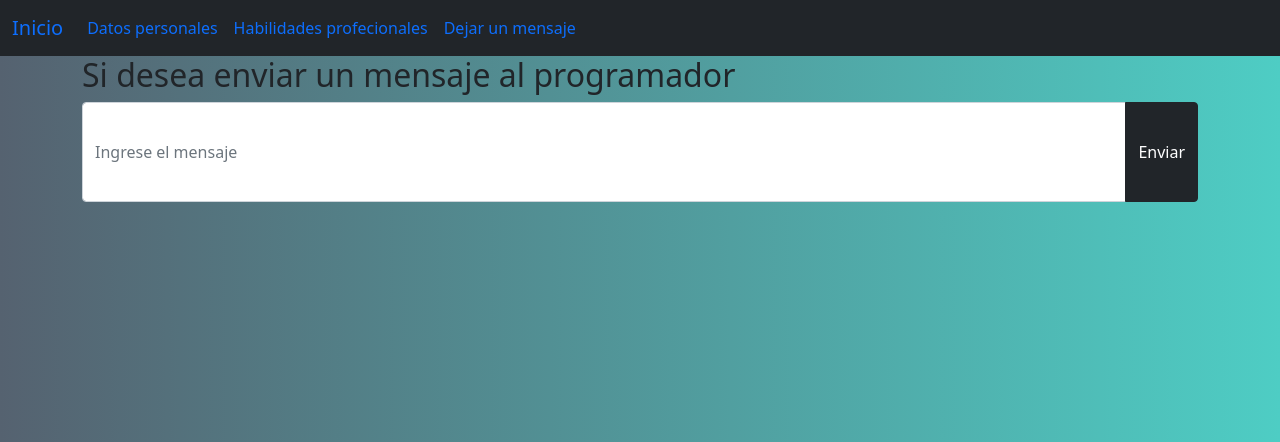
After one commit to Br3shel/Examen-U1, a Flask app: page /mensaje in a window 1280 px wide. The commit adds this page. Shown: the top 442 px of the page. Run offline with Flask 3, Linux system fonts and the light colour scheme.

Commit message:
examen finalizado

```diff
--- a/src/app.py
+++ b/src/app.py
@@ -1,10 +1,26 @@
-from flask import Flask, render_template
+from flask import Flask, render_template,request
 
 app=Flask(__name__)
+
 @app.route('/')
 def index():
+    return render_template('index.html')
 
-    return render_template('index.html')
+@app.route('/habilidades')
+def habilidades():
+    return render_template('habilidades.html')
+
+@app.route('/datos')
+def datos():
+    return render_template('datos.html')
+
+@app.route('/mensaje', methods=['GET','POST'])
+def mensaje():
+    if request.method=='POST':
+        info=(request.form['mensaje'])
+        return render_template('enviado.html',info=info)
+    else:
+        return render_template('mensaje.html')
 
 
 if __name__ == '__main__':
--- /dev/null
+++ b/src/static/css/base.css
@@ -0,0 +1,6 @@
+body{
+    background: #4ECDC4;  /* fallback for old browsers */
+background: -webkit-linear-gradient(to right, #556270, #4ECDC4);  /* Chrome 10-25, Safari 5.1-6 */
+background: linear-gradient(to right, #556270, #4ECDC4); /* W3C, IE 10+/ Edge, Firefox 16+, Chrome 26+, Opera 12+, Safari 7+ */
+ /* W3C, IE 10+/ Edge, Firefox 16+, Chrome 26+, Opera 12+, Safari 7+ */
+}
--- /dev/null
+++ b/src/static/css/mensaje.css
@@ -0,0 +1,28 @@
+.form-label {
+    font-weight: bold;
+  }
+
+  .form-control {
+    width: 100%;
+    padding: 0.375rem 0.75rem;
+    font-size: 1rem;
+    line-height: 1.5;
+    color: #495057;
+    background-color: #fff;
+    background-clip: padding-box;
+    border: 1px solid #ced4da;
+    border-radius: 0.25rem;
+    transition: border-color 0.15s ease-in-out, box-shadow 0.15s ease-in-out;
+  }
+  form-control:focus {
+    color: #495057;
+    background-color: #fff;
+    border-color: #80bdff;
+    outline: 0;
+    box-shadow: 0 0 0 0.25rem rgba(0, 123, 255, 0.25);
+  }
+
+  .form-control {
+    width: 100%; /* Ancho del textarea al 100% del contenedor */
+    height: 100px; /* Altura predeterminada del textarea */
+  }
--- a/src/templates/base.html
+++ b/src/templates/base.html
@@ -4,11 +4,34 @@
     <meta charset="UTF-8">
     <meta name="viewport" content="width=device-width, initial-scale=1.0">
     <link href="https://cdn.jsdelivr.net/npm/bootstrap@5.0.2/dist/css/bootstrap.min.css" rel="stylesheet" integrity="sha384-EVSTQN3/azprG1Anm3QDgpJLIm9Nao0Yz1ztcQTwFspd3yD65VohhpuuCOmLASjC" crossorigin="anonymous">
-    <title>Document</title>
+    <link rel="stylesheet" href="/static/css/base.css">
+    <title>{% block title%}{% endblock %}</title>
 </head>
 <body>
-<h1></h1>
+    <nav class="navbar navbar-expand-lg bg-dark" >
+        <div class="container-fluid">
+          <a class="navbar-brand" href="/">Inicio</a>
+          <button class="navbar-toggler" type="button" data-bs-toggle="collapse" data-bs-target="#navbarNav" aria-controls="navbarNav" aria-expanded="false" aria-label="Toggle navigation">
+            <span class="navbar-toggler-icon"></span>
+          </button>
+          <div class="collapse navbar-collapse" id="navbarNav">
+            <ul class="navbar-nav">
+              <li class="nav-item">
+                <a class="nav-link active" aria-current="page" href="/datos">Datos personales</a>
+              </li>
+              <li class="nav-item">
+                <a class="nav-link" href="/habilidades">Habilidades profecionales</a>
+              </li>
+              <li class="nav-item">
+                <a class="nav-link" href="/mensaje">Dejar un mensaje</a>
+              </li>
+            </ul>
+          </div>
+        </div>
+      </nav>
 
+
+   {% block body %}{% endblock %}
     <script src="https://cdn.jsdelivr.net/npm/bootstrap@5.0.2/dist/js/bootstrap.bundle.min.js" integrity="sha384-MrcW6ZMFYlzcLA8Nl+NtUVF0sA7MsXsP1UyJoMp4YLEuNSfAP+JcXn/tWtIaxVXM" crossorigin="anonymous"></script>
 </body>
 </html>
--- /dev/null
+++ b/src/templates/mensaje.html
@@ -0,0 +1,19 @@
+{% extends './base.html' %}
+
+
+{% block title%}Mensaje{% endblock %}
+
+{% block body %}
+<link rel="stylesheet" href="/static/css/mensaje.css">
+<div class="container">
+    <h2>Si desea enviar un mensaje al programador</h2>
+    <form action="/mensaje" method="post"> <!-- Agregado el elemento form y el atributo method="post" -->
+        <div class="mb-3">
+            <div class="input-group">
+                <input type="text" name="mensaje" id="mensaje" class="form-control" placeholder="Ingrese el mensaje" aria-label="Mensaje" aria-describedby="button-addon2">
+                <button type="submit" class="btn btn-dark" id="button-addon2">Enviar</button>
+            </div>
+        </div>
+    </form>
+</div>
+{% endblock %}
```
Also changed, not shown: src/templates/datos.html (added, +26 -0 lines), src/templates/enviado.html (added, +8 -0 lines), src/templates/habilidades.html (+61 -0 lines), src/templates/index.html (+20 -13 lines), src/static/imagenes/foto.jpg (added), src/static/imagenes/js.png (added).
